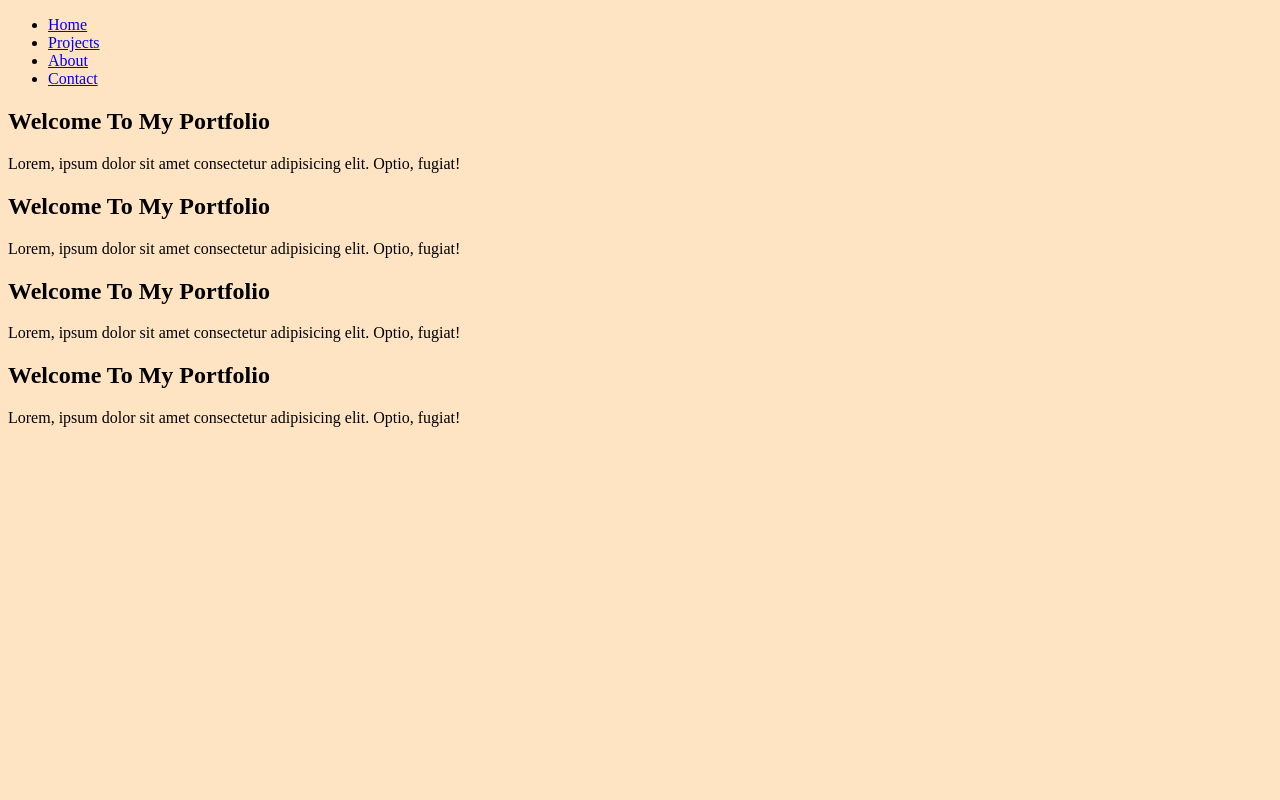
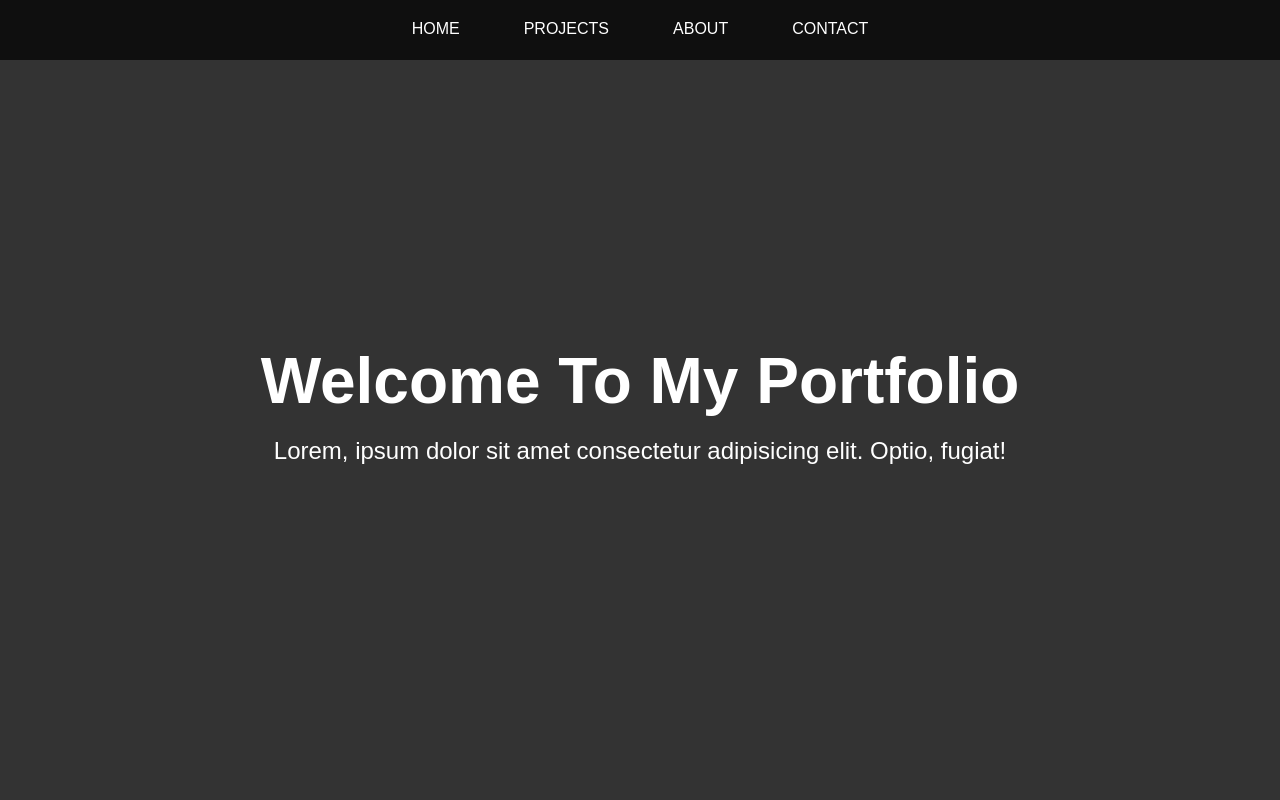
Before and after one commit to ChristopherZalapa/SmoothScroll-2-CSS, a plain HTML site: page index.html in a window 1280 px wide. Shown: the top 800 px of the page. Drawn offline with Linux system fonts and the light colour scheme.

Commit message:
Sections Styles

```diff
--- a/index.html
+++ b/index.html
@@ -28,19 +28,19 @@
 
         <!-- Section About -->
         <section id="about">
-            <h1>Welcome To My Portfolio</h1>
+            <h1>About</h1>
             <p>Lorem, ipsum dolor sit amet consectetur adipisicing elit. Optio, fugiat!</p>
         </section>
 
         <!-- Section Projects -->
         <section id="projects">
-            <h1>Welcome To My Portfolio</h1>
+            <h1>Projects</h1>
             <p>Lorem, ipsum dolor sit amet consectetur adipisicing elit. Optio, fugiat!</p>
         </section>
 
         <!-- Section Contact -->
         <section id="contact">
-            <h1>Welcome To My Portfolio</h1>
+            <h1>Contact</h1>
             <p>Lorem, ipsum dolor sit amet consectetur adipisicing elit. Optio, fugiat!</p>
         </section>
 
--- a/style.scss
+++ b/style.scss
@@ -1,3 +1,69 @@
 * {
-    background-color: bisque;
+	margin: 0;
+	padding: 0;
 }
+
+body {
+	font-family: Arial, Helvetica, sans-serif;
+	background-color: #333;
+	color: #fff;
+	line-height: 1.6;
+	height: 100vh;
+}
+
+.container {
+	width: 100%;
+	height: 100%;
+}
+
+.navbar {
+	position: fixed;
+	top: 0;
+	z-index: 1;
+	display: flex;
+	width: 100%;
+	height: 60px;
+	background-color: rgba(0, 0, 0, 0.7);
+
+	ul {
+		display: flex;
+		list-style: none;
+		width: 100%;
+		justify-content: center;
+	}
+
+	li {
+		margin: 0 1rem;
+		padding: 1rem;
+
+		a {
+			text-decoration: none;
+			text-transform: uppercase;
+			color: #ffffff;
+
+			&:hover {
+				color: blue;
+				transition: 0.2s ease-in;
+			}
+		}
+	}
+
+}
+
+section {
+	display: flex;
+	flex-direction: column;
+	align-items: center;
+	justify-content: center;
+	text-align: center;
+	width: 100%;
+	height: 100vh;
+
+	h1 {
+		font-size: 4rem;
+	}
+
+	p {
+		font-size: 1.5rem;
+	}
+}
```
Also changed, not shown: css/style.css, 1 other file.
